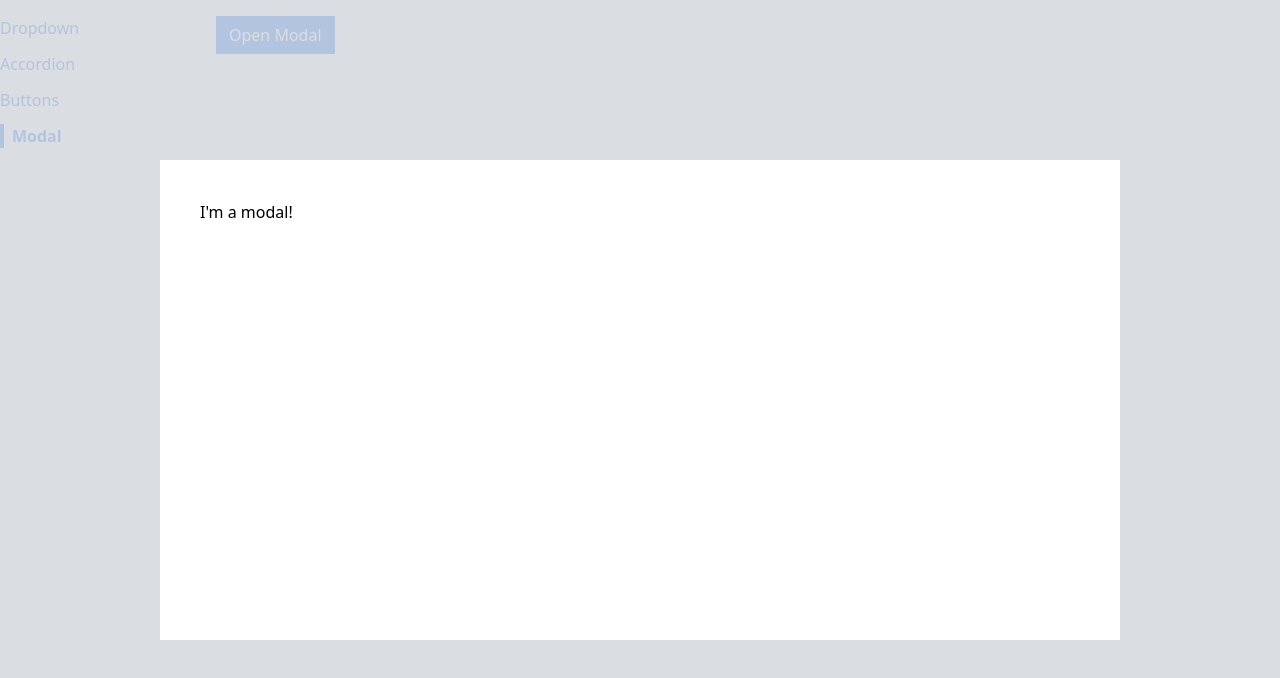
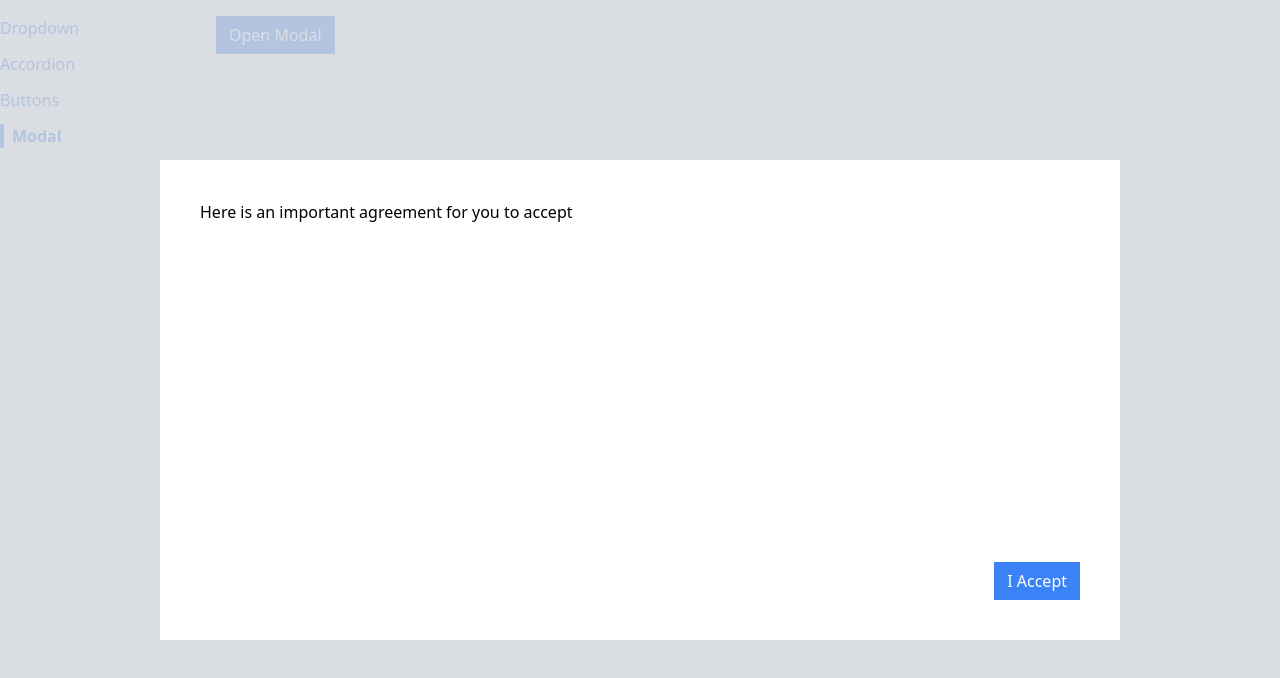
Before and after one commit to sweedalgharshi/comps, a React (Create React App) app: page /modal in a window 1280 px wide. Both pictures are taken after a click on the button "Open Modal". Shown: the top 678 px of the page. Built offline with nearby package versions, Linux system fonts and the light colour scheme.

Commit message:
modal-part-2 implementation and fixing bugs

```diff
--- a/src/components/Modal.js
+++ b/src/components/Modal.js
@@ -1,10 +1,27 @@
 import ReactDOM from 'react-dom';
+import { useEffect } from 'react';
 
-function Modal() {
+function Modal({ onClose, children, actionBar }) {
+  useEffect(() => {
+    document.body.classList.add('overflow-hidden');
+
+    return () => {
+      document.body.classList.remove('overflow-hidden');
+    };
+  }, []);
+
   return ReactDOM.createPortal(
     <div>
-      <div className="absolute inset-0 bg-gray-300 opacity-80"></div>
-      <div className="absolute inset-40 p-10 bg-white">I'm a modal!</div>
+      <div
+        onClick={onClose}
+        className="fixed inset-0 bg-gray-300 opacity-80"
+      ></div>
+      <div className="fixed inset-40 p-10 bg-white">
+        <div className="flex flex-col justify-between h-full">
+          {children}
+          <div className="flex justify-end">{actionBar}</div>
+        </div>
+      </div>
     </div>,
     document.querySelector('.modal-container')
   );
--- a/src/pages/ModalPage.js
+++ b/src/pages/ModalPage.js
@@ -10,12 +10,30 @@
     setShowModal(true);
   };
 
+  const handleClose = () => {
+    setShowModal(false);
+  };
+
+  const actionBar = (
+    <div>
+      <Button primary onClick={handleClose}>
+        I Accept
+      </Button>
+    </div>
+  );
+
+  const modal = (
+    <Modal onClose={handleClose} actionBar={actionBar}>
+      <p>Here is an important agreement for you to accept</p>
+    </Modal>
+  );
+
   return (
     <div>
       <Button onClick={handleClick} primary>
         Open Modal
       </Button>
-      {showModal && <Modal />}
+      {showModal && modal}
     </div>
   );
 }
```
